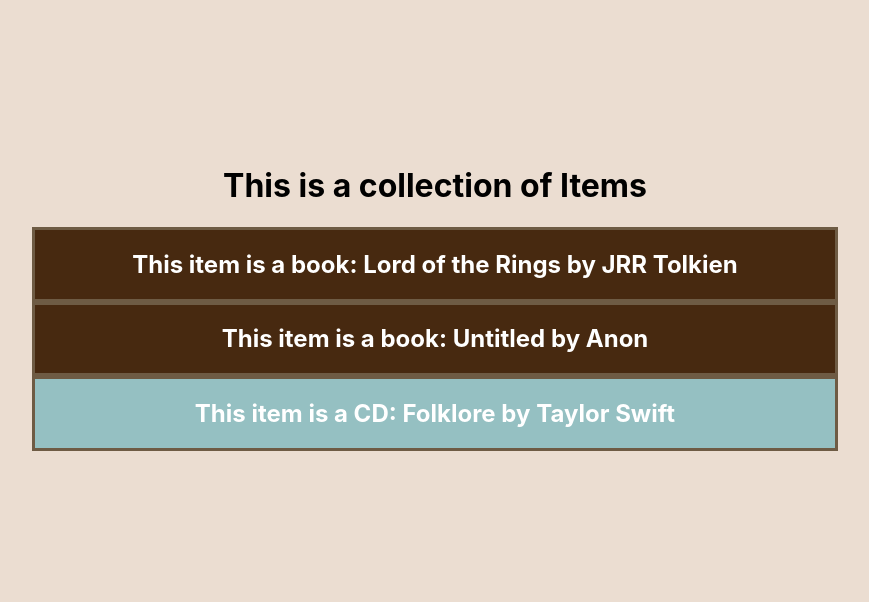
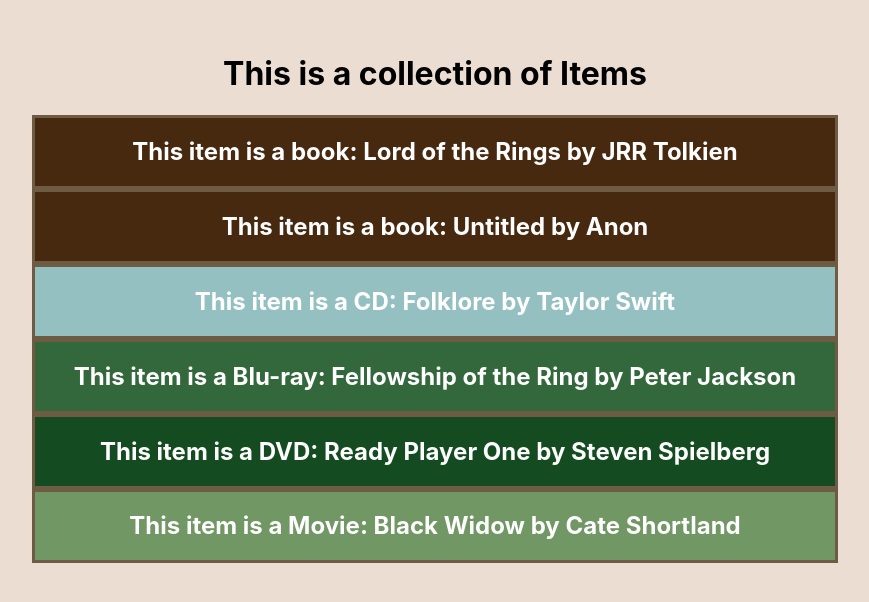
Before and after one commit to raegar/practice-react, a React (Create React App) app: page / in a window 1280 px wide. Shown: the part 102-704 px from the top of the page, without its empty margins (205-1074 px from the left). Built offline with nearby package versions, Linux system fonts and the light colour scheme.

Commit message:
Added movie component

```diff
--- a/src/Inventory.js
+++ b/src/Inventory.js
@@ -1,7 +1,9 @@
 import React from 'react';
 import Book from './Book';
 import Cd from './Cd';
+import Movie from './Movie';
 import './Inventory.css';
+
 
 function Inventory(props) {
     return  <div className="Inventory">
@@ -9,8 +11,10 @@
                 <Book title="Lord of the Rings" author="JRR Tolkien"/>
                 <Book />
                 <Cd title="Folklore" artist="Taylor Swift"/>
+                <Movie title="Fellowship of the Ring" director ="Peter Jackson" format="bluray"/>
+                <Movie title="Ready Player One" director ="Steven Spielberg" format="dvd"/>
+                <Movie title="Black Widow" director ="Cate Shortland" format="Download"/>
             </div>
-  }
-
+}
 
   export default Inventory;
--- /dev/null
+++ b/src/Movie.css
@@ -0,0 +1,44 @@
+.Movie-item {
+    background-color: #709764;
+    border-style: solid;
+    border-width: 3px;
+    border-color: rgb(110, 91, 68);
+    min-height: 3em;
+    width: 800px;
+    display: flex;
+    flex-direction: column;
+    align-items: center;
+    justify-content: center;
+    font-size: 1em;
+    color: white;
+}
+
+.Bd-item {
+    background-color: #33683c;
+    border-style: solid;
+    border-width: 3px;
+    border-color: rgb(110, 91, 68);
+    min-height: 3em;
+    width: 800px;
+    display: flex;
+    flex-direction: column;
+    align-items: center;
+    justify-content: center;
+    font-size: 1em;
+    color: white;
+}
+
+.Dvd-item {
+    background-color: #154b20;
+    border-style: solid;
+    border-width: 3px;
+    border-color: rgb(110, 91, 68);
+    min-height: 3em;
+    width: 800px;
+    display: flex;
+    flex-direction: column;
+    align-items: center;
+    justify-content: center;
+    font-size: 1em;
+    color: white;
+}
--- /dev/null
+++ b/src/Movie.js
@@ -0,0 +1,31 @@
+import React from 'react';
+import './Movie.css';
+
+function Movie(props) {
+    const discFormat = props.format;
+
+    if (discFormat === "bluray") {
+    return  <div className="Bd-item">
+                <h2>This item is a Blu-ray: {props.title} by {props.director}</h2>
+            </div>
+  }
+
+  if(discFormat ==="dvd") {
+    return  <div className="Dvd-item">
+                <h2>This item is a DVD: {props.title} by {props.director}</h2>
+            </div>
+  }
+
+    return  <div className="Movie-item">
+                <h2>This item is a Movie: {props.title} by {props.director}</h2>
+            </div>
+
+}
+
+  Movie.defaultProps = {
+    title: "Untitled",
+    director: "Alan Smithee",
+    format: "none"
+  }
+
+  export default Movie;
```
